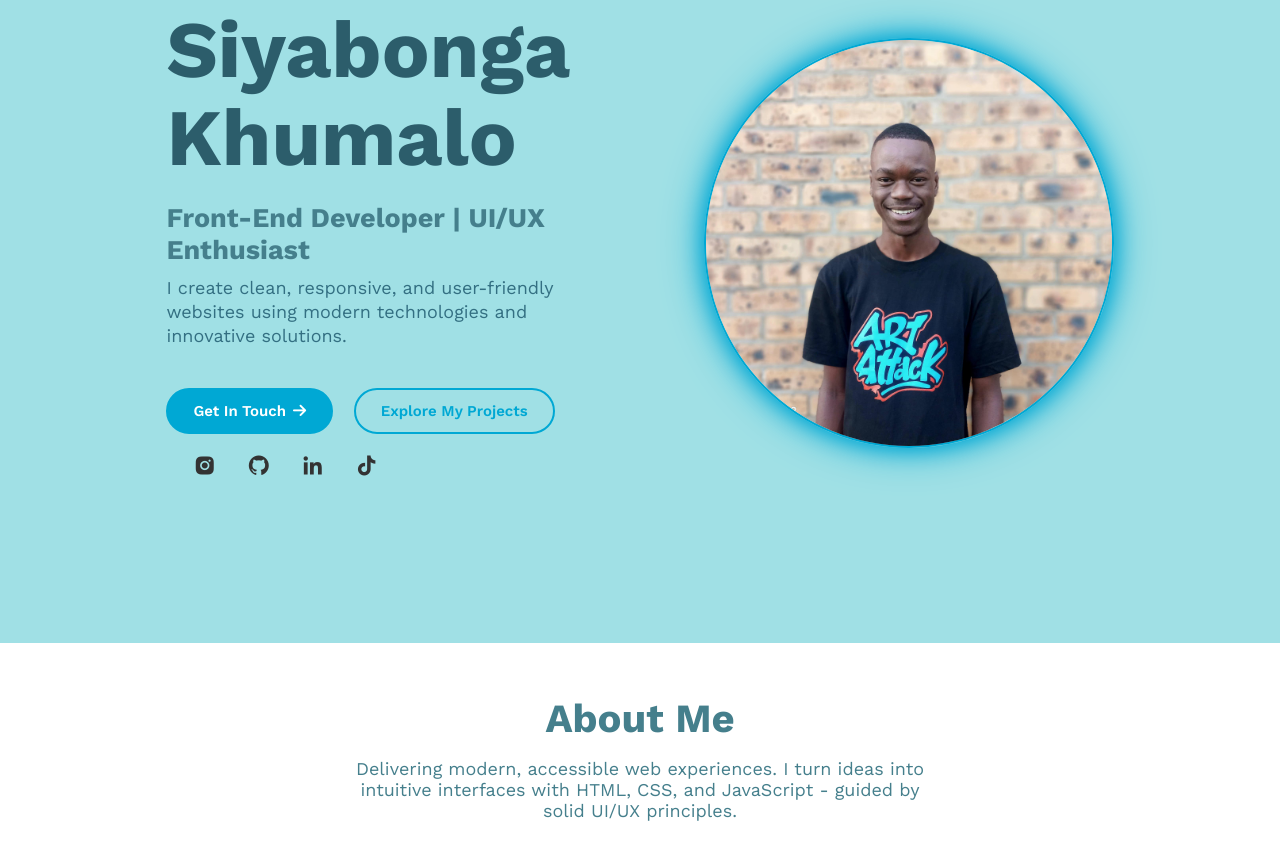
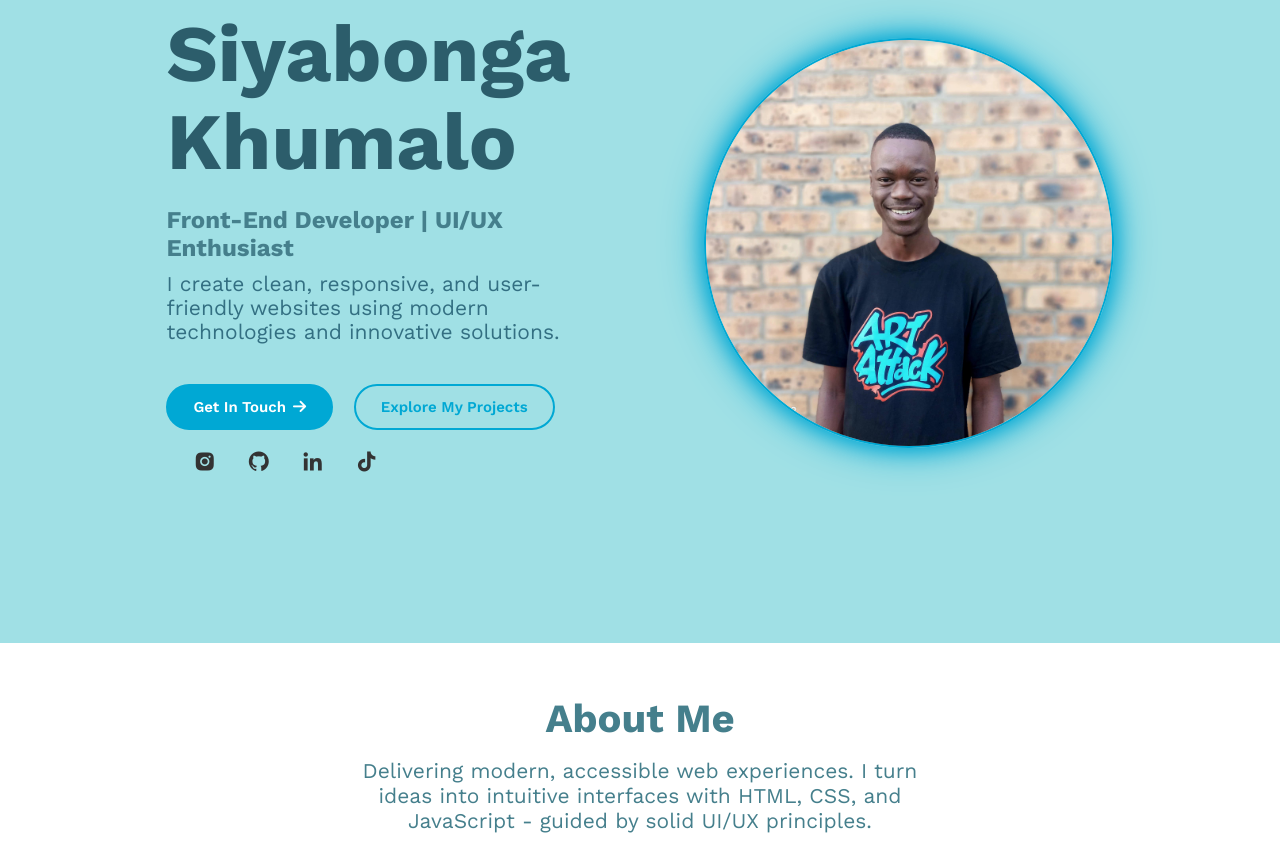
Before and after one commit to skhumal/Portfolio, a plain HTML site: page Portfolio/First Page/index.html in a window 1280 px wide. Shown: the part 277-1140 px from the top of the page. Drawn offline with nearby package versions, Linux system fonts and the light colour scheme.

Commit message:
added a README.md file

```diff
--- a/Portfolio/First Page/styles.css
+++ b/Portfolio/First Page/styles.css
@@ -168,7 +168,7 @@ section{
 }
 
 .hero-text h1 {
-  font-size: 90px;
+  font-size: 72px;
   line-height: 1.1;
   margin: 0 0 30px;
   font-family: 'Work Sans' , sans-serif;
@@ -177,7 +177,7 @@ section{
 
 .hero-text p {
   color: #336f82 ;
-  font-size: 18px;
+  font-size: 21px;
   line-height: 24px;
   margin-bottom: 40px;
   max-width: 800px;
@@ -239,7 +239,7 @@ span {
 h2{
   color:  #457f8c;
   margin-bottom: 10px;
-  font-size: 27px;
+  font-size: 24px;
 }
 
 
@@ -399,7 +399,7 @@ h2{
 .about-page p {
   max-width: 600px;
   margin: 0 auto;
-  font-size: 18px;
+  font-size: 21px;
   color: #457f8c;
 }
 
```
Also changed, not shown: 2 other files.
